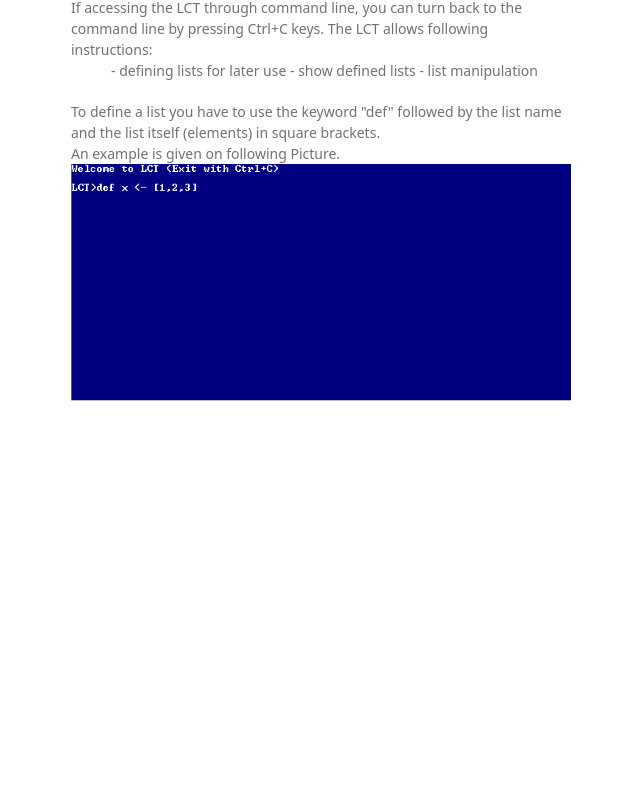
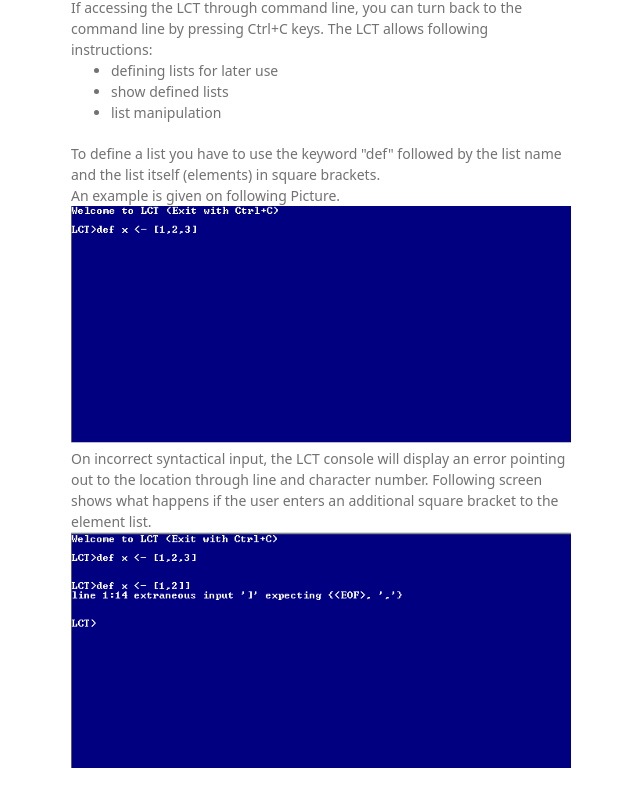
Before and after one commit to haris-kekic/lct, a plain HTML site: page index.html in a window 1280 px wide. Shown: the part 999-1805 px from the top of the page, without its empty margins (499-1139 px from the left). Before the commit the page ends 1475 px from the top, so only its background shows below. Drawn offline with Linux system fonts and the light colour scheme; a web font is replaced by a local one.

Commit message:
Update index.html

```diff
--- a/index.html
+++ b/index.html
@@ -61,16 +61,22 @@
           If accessing the LCT through command line, you can turn back to the command line by pressing Ctrl+C keys.
           The LCT allows following instructions:
           <ul>
-            - defining lists for later use
-            - show defined lists
-            - list manipulation
-        </ul>
+            <li>defining lists for later use</li>
+            <li>show defined lists </li>
+            <li>list manipulation </li>
+          </ul>
         To define a list you have to use the keyword "def" followed by the list name and the list itself (elements) in square brackets.
         <br />
         An example is given on following Picture.
           <div>
             <img src="Screen2.PNG" />
           </div>
+        On incorrect syntactical input, the LCT console will display an error pointing out to the location through line and character number.
+        Following screen shows what happens if the user enters an additional square bracket to the element list.
+        <div>
+            <img src="Screen3.PNG" />
+          </div>
+
         <p>
       </section>
       <footer>
```
